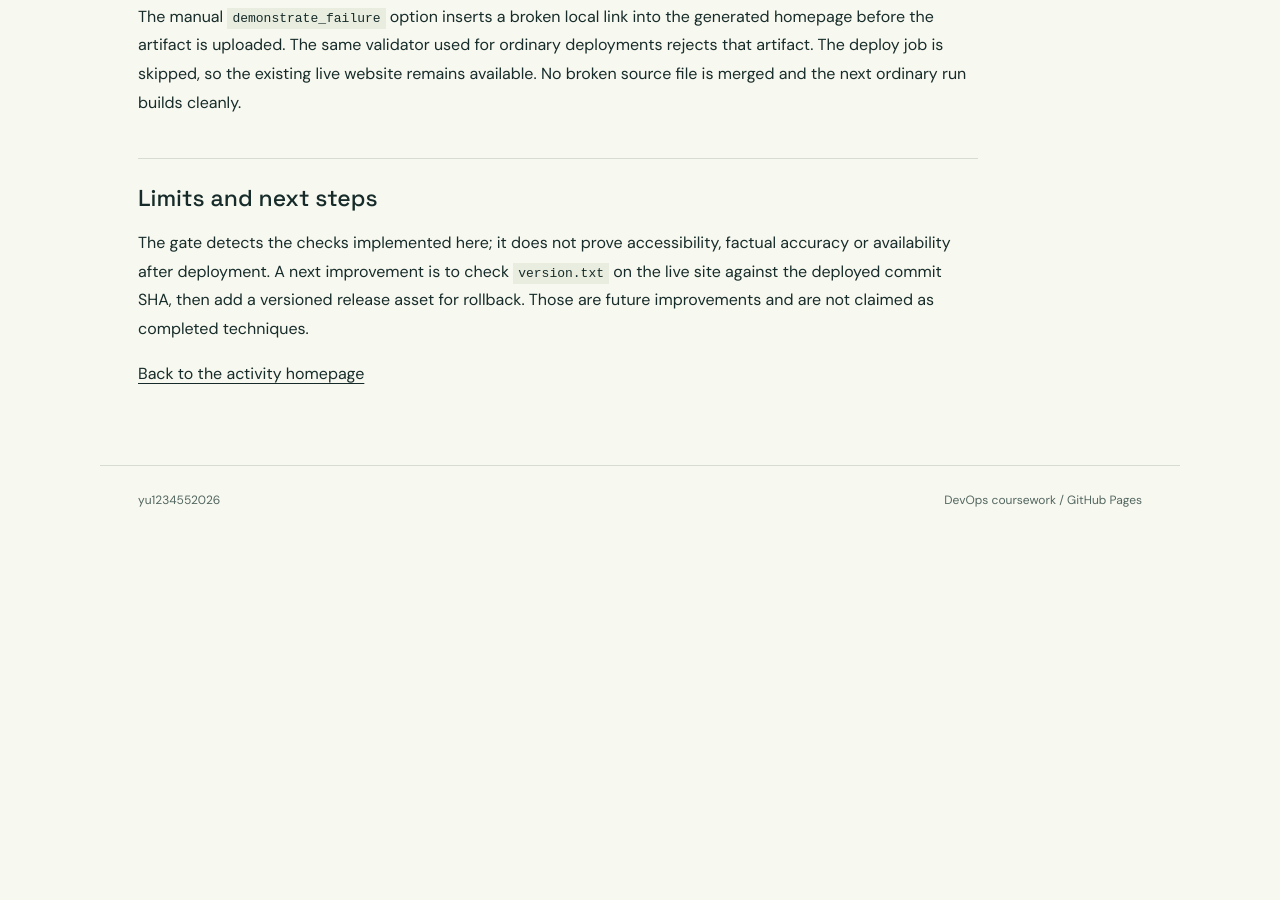
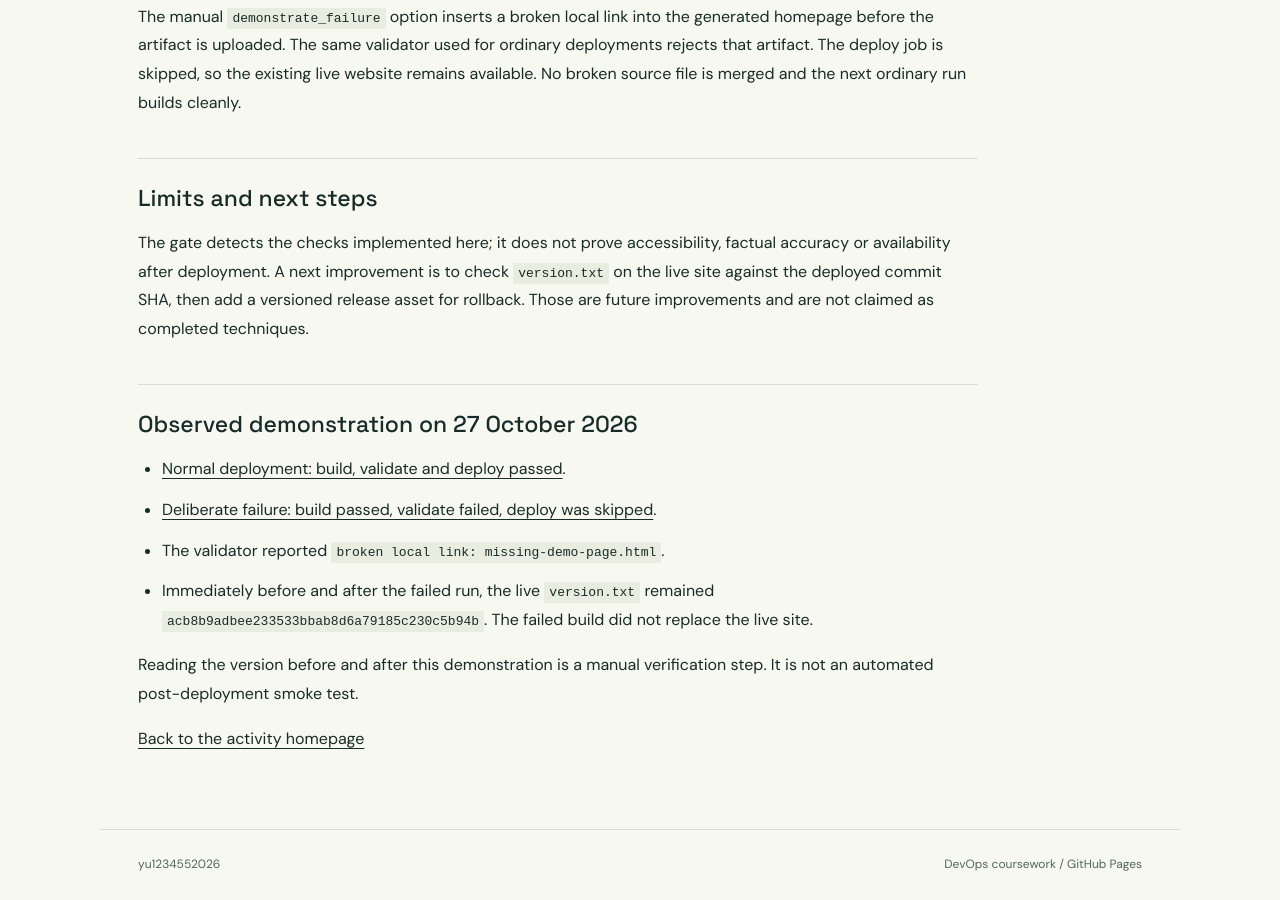
Before and after one commit to yu1234552026/devops-pages-lab, a Jekyll site: the page built from release-safety.md, in a window 1280 px wide and 900 px high, scrolled down 1417 px. Built offline with Jekyll 4.4.1, drawn with Linux system fonts in a browser that asks for light colours; before the commit the page ends 1952 px from its top, so only the background shows below that.

Commit message:
Document successful deployment and blocked-release evidence

```diff
--- a/release-safety.md
+++ b/release-safety.md
@@ -28,4 +28,13 @@ The manual `demonstrate_failure` option inserts a broken local link into the gen
 
 The gate detects the checks implemented here; it does not prove accessibility, factual accuracy or availability after deployment. A next improvement is to check `version.txt` on the live site against the deployed commit SHA, then add a versioned release asset for rollback. Those are future improvements and are not claimed as completed techniques.
 
+## Observed demonstration on 27 October 2026
+
+- [Normal deployment: build, validate and deploy passed](https://github.com/yu1234552026/devops-pages-lab/actions/runs/40486996892).
+- [Deliberate failure: build passed, validate failed, deploy was skipped](https://github.com/yu1234552026/devops-pages-lab/actions/runs/40487222512).
+- The validator reported `broken local link: missing-demo-page.html`.
+- Immediately before and after the failed run, the live `version.txt` remained `acb8b9adbee233533bbab8d6a79185c230c5b94b`. The failed build did not replace the live site.
+
+Reading the version before and after this demonstration is a manual verification step. It is not an automated post-deployment smoke test.
+
 [Back to the activity homepage](index.html)
```
